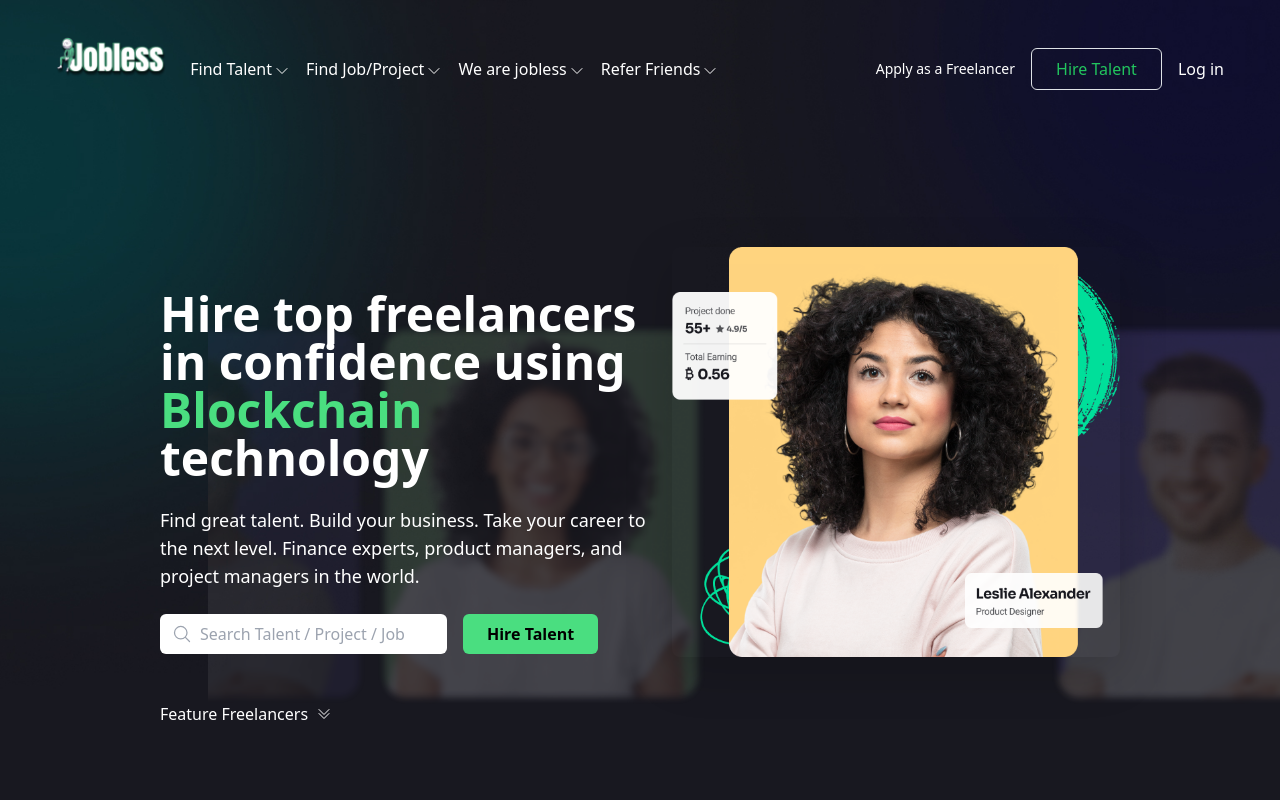
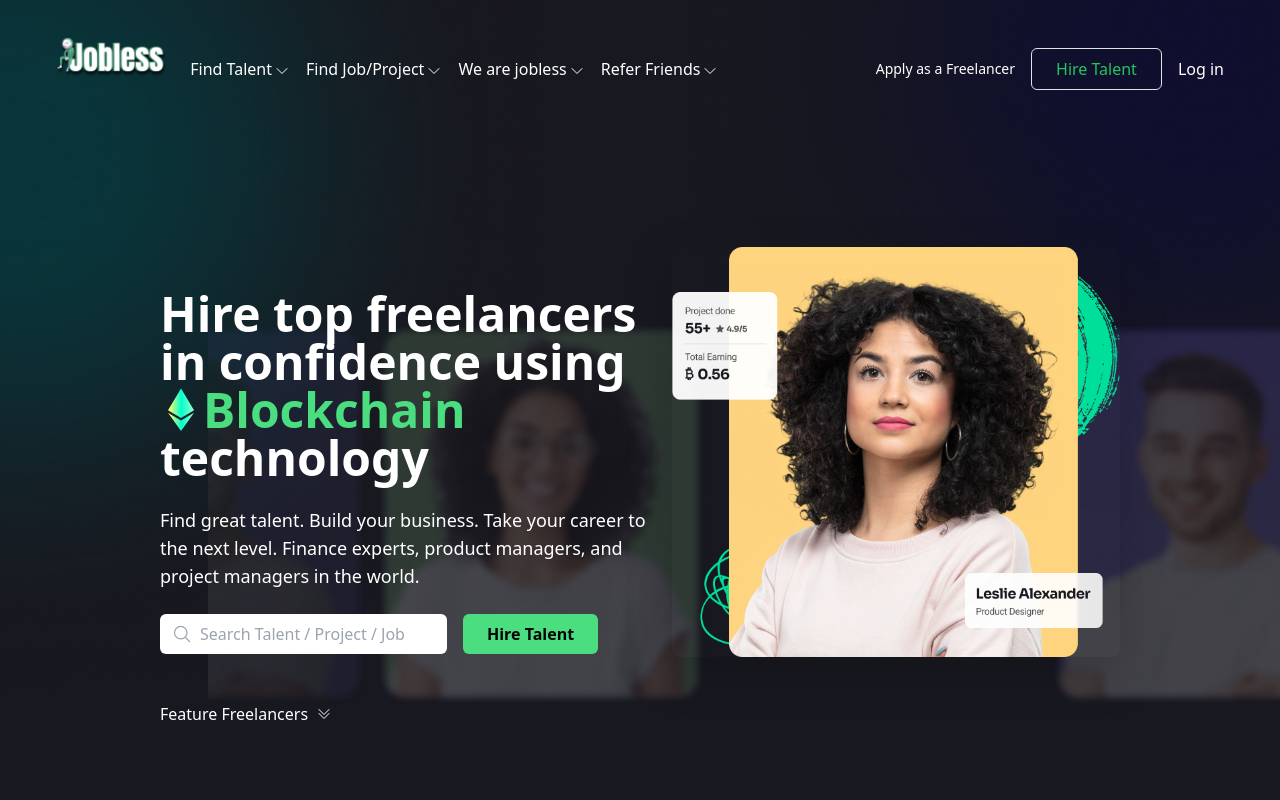
Before and after one commit to MahamMubashir/react-app, a React (Vite) app: page / in a window 1280 px wide. Shown: the top 800 px of the page. Built offline with nearby package versions, Linux system fonts and the light colour scheme.

Commit message:
updated the module

```diff
--- a/src/components/Banner.tsx
+++ b/src/components/Banner.tsx
@@ -11,10 +11,40 @@
         <div className="relative z-10 flex flex-col-reverse lg:flex-row items-center justify-between px-8 md:px-20 lg:px-40">
           {/* Left Section - Text */}
           <div className="text-white max-w-lg mt-12 lg:mt-44">
-            <h1 className="text-3xl md:text-4xl lg:text-5xl font-bold leading-tight mb-4 md:mb-6">
-              Hire top freelancers in confidence using{" "}
+            <h1 className="text-3xl md:text-4xl lg:text-5xl font-bold leading-tight mb-4 md:mb-6 flex items-center flex-wrap">
+              Hire top freelancers in confidence using
+              <svg
+                width="27"
+                height="44"
+                viewBox="0 0 27 44"
+                fill="none"
+                xmlns="http://www.w3.org/2000/svg"
+                className="mx-2" // Adjust spacing around the SVG if needed
+              >
+                <path
+                  fillRule="evenodd"
+                  clipRule="evenodd"
+                  d="M0 22.2157L13.028 29.9127V0.599609L0 22.2157ZM13.028 43.0379L0 24.6839L13.028 32.3809V43.0379ZM13.0281 32.3809L26.0612 24.6839L13.0281 43.0379V32.3809ZM13.0281 29.9127V0.599609L26.051 22.2157L13.0281 29.9127Z"
+                  fill="url(#paint0_linear_101_1394)"
+                />
+                <defs>
+                  <linearGradient
+                    id="paint0_linear_101_1394"
+                    x1="25.3336"
+                    y1="21.8188"
+                    x2="1.19474"
+                    y2="22.1546"
+                    gradientUnits="userSpaceOnUse"
+                  >
+                    <stop stopColor="#91FFCA" />
+                    <stop offset="0.490314" stopColor="#00FFD1" />
+                    <stop offset="1" stopColor="#FFF96A" />
+                  </linearGradient>
+                </defs>
+              </svg>
               <span className="text-green-400">Blockchain</span> technology
             </h1>
+
             <p className="text-base md:text-lg mb-4 md:mb-6">
               Find great talent. Build your business. Take your career to the
               next level. Finance experts, product managers, and project
--- a/src/output.css
+++ b/src/output.css
@@ -671,6 +671,11 @@
   margin-right: auto;
 }
 
+.mx-2 {
+  margin-left: 0.5rem;
+  margin-right: 0.5rem;
+}
+
 .mb-16 {
   margin-bottom: 4rem;
 }
@@ -733,6 +738,10 @@
 
 .block {
   display: block;
+}
+
+.inline-block {
+  display: inline-block;
 }
 
 .flex {
```
